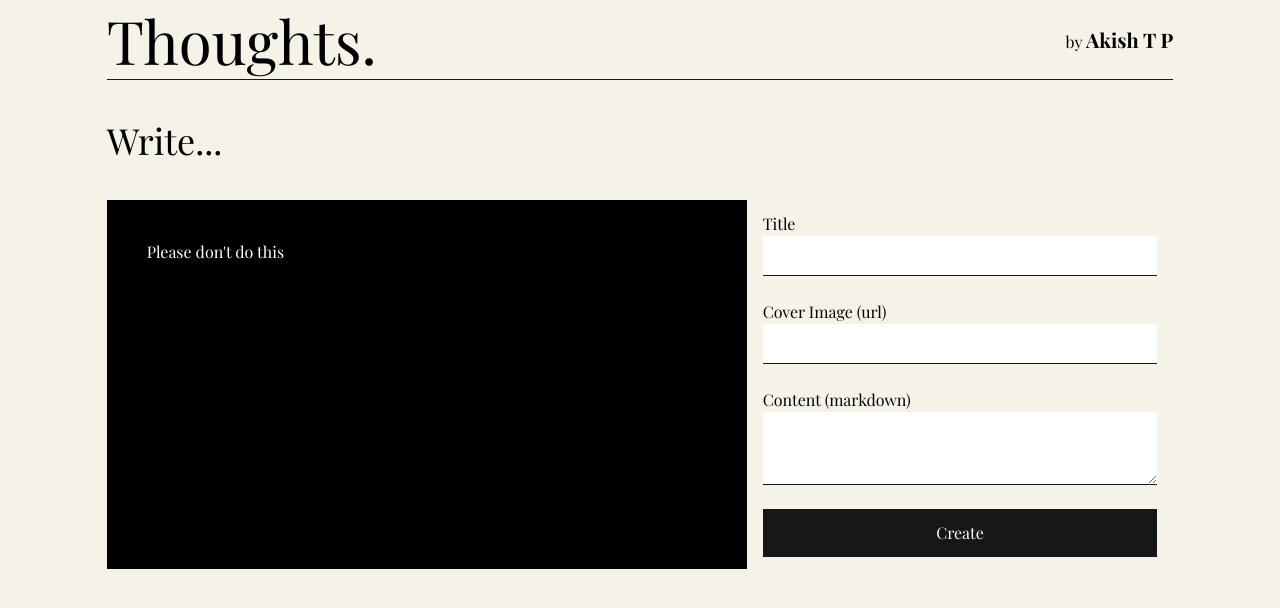
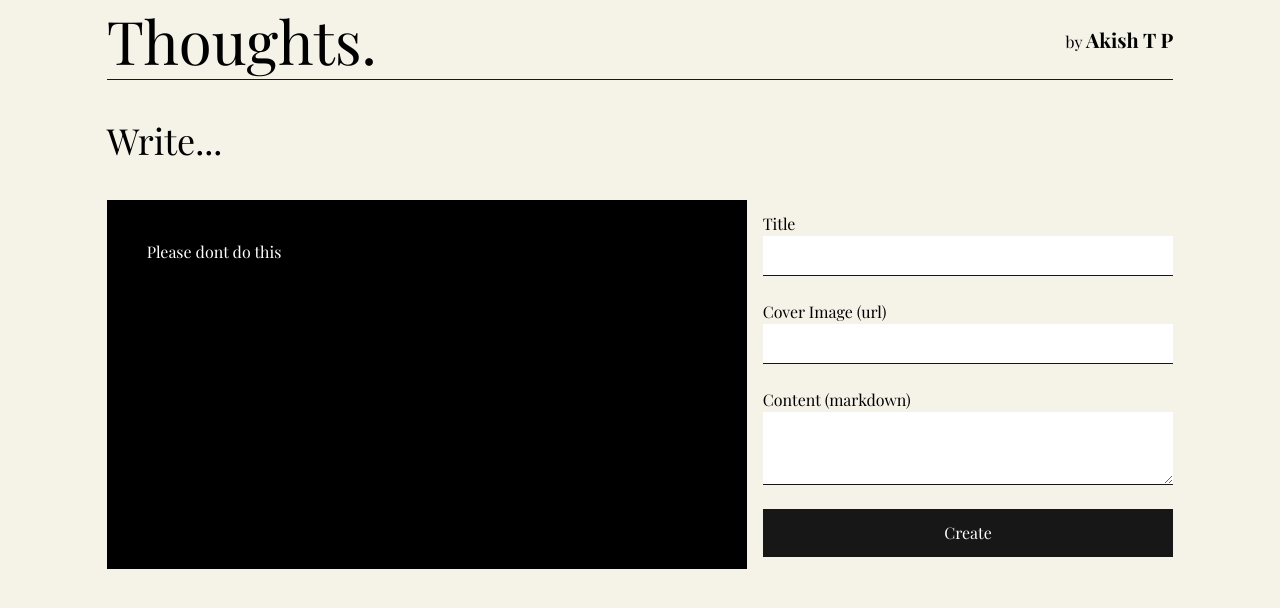
Before and after one commit to akishtp/Thoughts., a Next.js app: page /create in a window 1280 px wide. Shown: the top 608 px of the page. Built offline with nearby package versions, Linux system fonts and the light colour scheme; a web font is replaced by a local one.

Commit message:
🥺: please don't do this

```diff
--- a/src/components/Inputs.tsx
+++ b/src/components/Inputs.tsx
@@ -18,10 +18,10 @@ const Inputs: FC<InputsProps> = ({ submit, isEditing, initialValue }) => {
   return (
     <div className="flex pt-10">
       <div className="w-3/5 hidden md:block bg-black text-white p-10">
-        Please don't do this
+        Please dont do this
       </div>
       <form
-        className="w-full flex flex-col px-4 md:w-2/5"
+        className="w-full flex flex-col pl-4 md:w-2/5"
         onSubmit={handleSubmit(submit)}
       >
         <label className="flex flex-col py-3">
```
